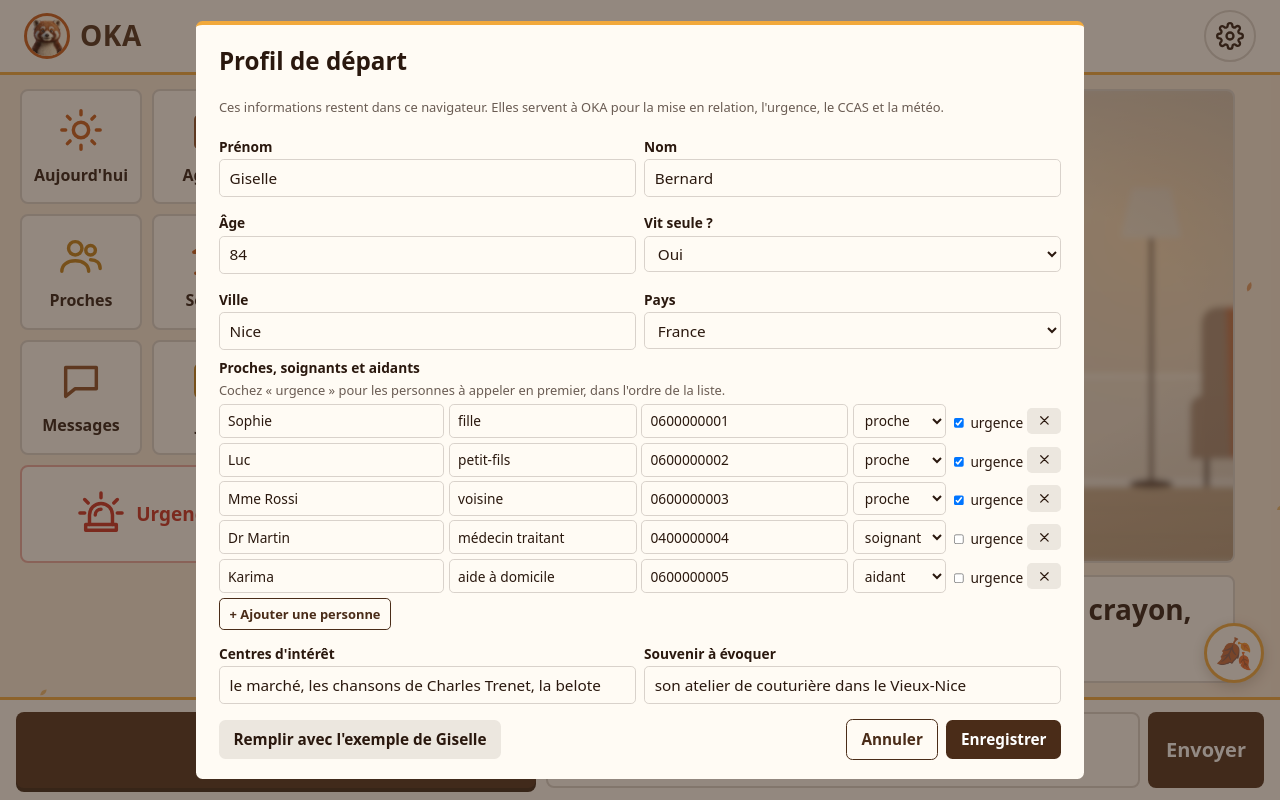
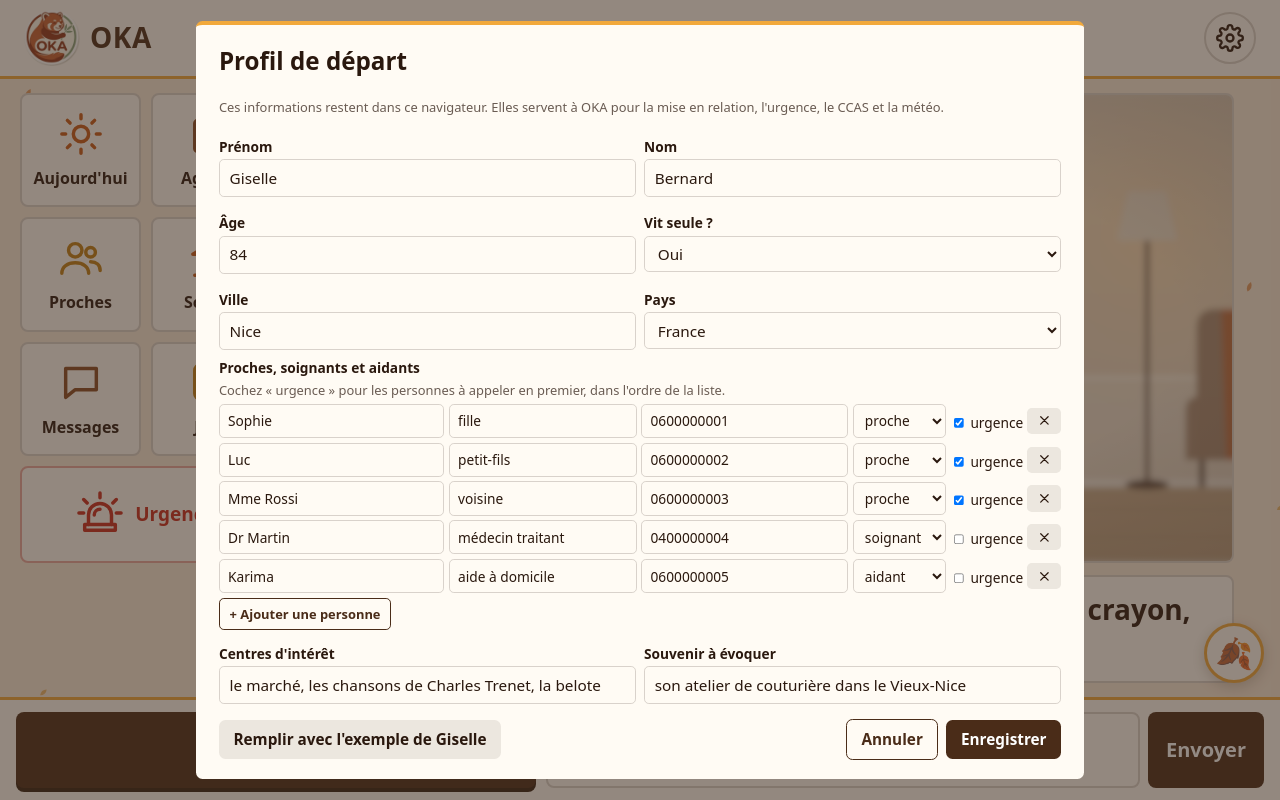
Before and after one commit to iyedjaziri/oka-app, a website: page app/index.html in a window 1280 px wide. Drawn offline with Linux system fonts and the light colour scheme.

Commit message:
Nouveau logo OKA dans l'en-tête (application et espace pro)
Logo source dans design/01-logo.png, version web app/img/logo.webp (256 px, 18 Ko),
mis en cache hors ligne et intégré au fichier unique.

Co-Authored-By: Claude Opus 5.5 <noreply@anthropic.com>

```diff
--- a/app/admin/admin.css
+++ b/app/admin/admin.css
@@ -18,7 +18,7 @@ button,input,select,textarea{font:inherit;color:inherit}
 .hidden{display:none!important}
 header{display:flex;align-items:center;gap:14px;padding:10px 20px;background:var(--c-card);border-bottom:3px solid var(--c-acc);flex-wrap:wrap}
 .logo{display:flex;align-items:center;gap:10px;font-weight:800;font-size:22px;color:var(--c-btn)}
-.logo img{width:40px;height:40px;border-radius:50%;object-fit:cover;object-position:50% 30%;border:3px solid var(--c-nav)}
+.logo img{width:44px;height:44px;object-fit:contain}
 header .qui{margin-left:auto;color:var(--muted);font-size:14px}
 nav{display:flex;gap:6px;flex-wrap:wrap}
 nav button{border:0;background:transparent;padding:8px 12px;border-radius:var(--r);font-weight:700;cursor:pointer;color:var(--c-text)}
--- a/app/css/oka.css
+++ b/app/css/oka.css
@@ -407,6 +407,7 @@ nav.tabs.side button.sos{min-height:0;height:min(96px,calc((100dvh - var(--hdrH)
 /* tailles en pixels : changer la taille du texte ne déplace ni l'en-tête ni la roue */
 header{min-height:72px}
 header .logo{font-size:28px}
+header .logo img{width:56px;height:56px;border:0;border-radius:0;object-fit:contain;object-position:center;background:none}
 .gearbtn{margin-left:auto;width:52px;height:52px;flex:0 0 52px;display:flex;align-items:center;justify-content:center;border:2px solid var(--line);background:var(--paper);border-radius:50%;color:var(--ink);padding:0}
 .gearbtn .ic{width:28px;height:28px;transition:transform .25s}
 .gearbtn:hover,.gearbtn.on{border-color:var(--c-nav);color:var(--c-nav)}
--- a/app/index.html
+++ b/app/index.html
@@ -15,7 +15,7 @@
 <body>
 
 <header>
-  <div class="logo"><img id="logoImg" alt=""><div>OKA</div></div>
+  <div class="logo"><img id="logoImg" src="img/logo.webp" alt=""><div>OKA</div></div>
   <button class="gearbtn" id="btnMenu" title="Réglages" aria-label="Réglages" aria-haspopup="true" aria-expanded="false" aria-controls="quickMenu" data-ic="settings"></button>
 </header>
 
--- a/app/js/04-avatar.js
+++ b/app/js/04-avatar.js
@@ -10,7 +10,6 @@ for (const k in IMG_SRC){ const i = new Image(); i.onload = () => { loaded++;
     const d = x.getImageData(0,0,8,8).data; let r=0,g=0,b=0; for (let j=0;j<d.length;j+=4){ r+=d[j]; g+=d[j+1]; b+=d[j+2]; } const n = d.length/4;
     BG[k] = `rgb(${Math.round(r/n)},${Math.round(g/n)},${Math.round(b/n)})`; }catch(e){} };
   i.src = IMG_SRC[k]; IM[k] = i; }
-document.getElementById("logoImg").src = IMG_SRC.neutre;
 
 const av = {
   expr:"neutre", img:"neutre", prev:null, fade:1,
--- a/app/sw.js
+++ b/app/sw.js
@@ -7,7 +7,7 @@ const COQUILLE = [
   "js/01-pictogrammes.js", "js/02-images.js", "js/03-donnees.js", "js/04-avatar.js", "js/05-voix-ecoute.js",
   "js/06-cerveau.js", "js/07-agenda-meteo.js", "js/08-liens-urgence.js", "js/09-interface.js",
   "js/10-profil-reglages.js", "js/11-jeux.js", "js/12-compte.js", "js/13-demarrage.js",
-  "img/neutre.webp", "img/tendre.webp", "img/joie.webp", "img/gourmand.webp", "img/accueil.webp",
+  "img/logo.webp", "img/neutre.webp", "img/tendre.webp", "img/joie.webp", "img/gourmand.webp", "img/accueil.webp",
   "img/pensive.webp", "img/bravo.webp", "img/inquiete.webp", "img/rire.webp",
   "icons/oka-180.png", "icons/oka-192.png", "icons/oka-512.png"
 ];
```
Also changed, not shown: app/admin/index.html (+1 -1 lines), tools/build-single.mjs (+1 -0 lines), app/img/logo.webp (added), design/01-logo.png (renamed from 01-logo.png).
